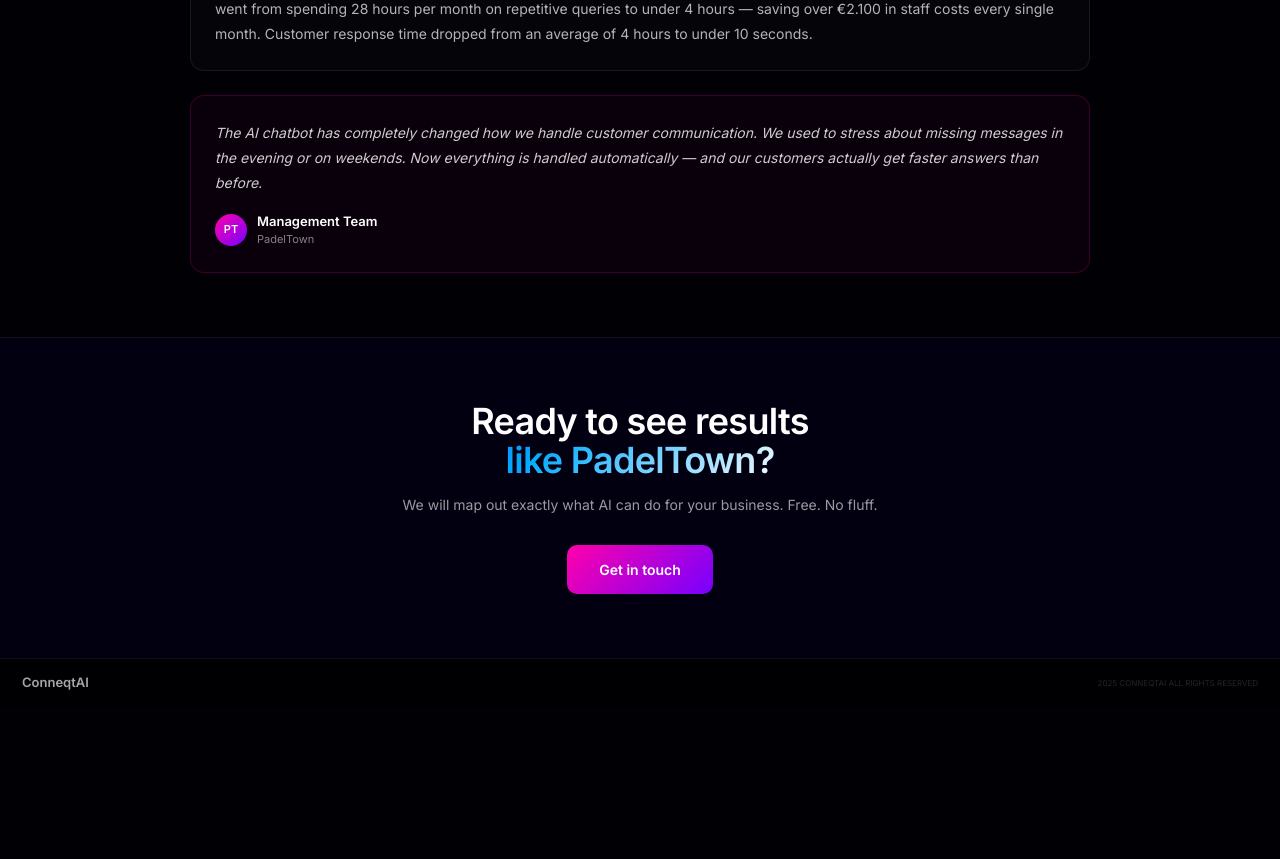
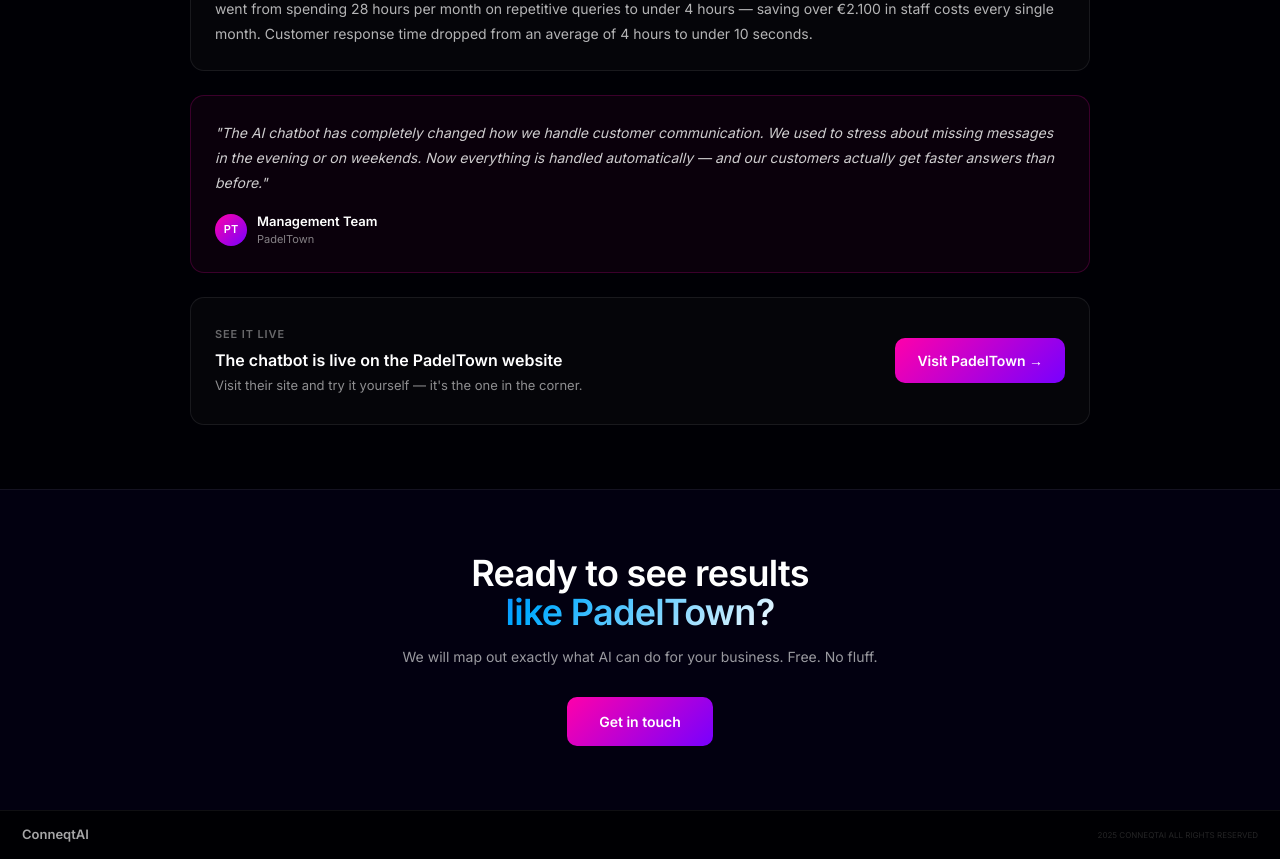
Before and after one commit to wesroord/conneqtai-website, a Next.js app: page /cases in a window 1280 px wide. Shown: the part 1060-1919 px from the top of the page. Before the commit the page ends 1767 px from the top, so only its background shows below. Built offline with nearby package versions, Linux system fonts and the light colour scheme.

Commit message:
feat: see it live sectie met link naar PadelTown

```diff
--- a/components/sections/CaseStudy.tsx
+++ b/components/sections/CaseStudy.tsx
@@ -32,7 +32,7 @@
           ))}
         </div>
         <div style={{marginTop:"24px",padding:"24px",borderRadius:"14px",border:"1px solid rgba(255,0,170,.2)",background:"rgba(255,0,170,.04)"}}>
-          <p style={{fontSize:"14px",color:"rgba(255,255,255,.8)",lineHeight:1.8,fontStyle:"italic",marginBottom:"16px"}}>The AI chatbot has completely changed how we handle customer communication. We used to stress about missing messages in the evening or on weekends. Now everything is handled automatically — and our customers actually get faster answers than before.</p>
+          <p style={{fontSize:"14px",color:"rgba(255,255,255,.8)",lineHeight:1.8,fontStyle:"italic",marginBottom:"16px"}}>"The AI chatbot has completely changed how we handle customer communication. We used to stress about missing messages in the evening or on weekends. Now everything is handled automatically — and our customers actually get faster answers than before."</p>
           <div style={{display:"flex",alignItems:"center",gap:"10px"}}>
             <div style={{width:"32px",height:"32px",borderRadius:"50%",background:"linear-gradient(135deg,#ff00aa,#7700ff)",display:"flex",alignItems:"center",justifyContent:"center",fontSize:"11px",fontWeight:700,color:"#fff"}}>PT</div>
             <div>
@@ -41,6 +41,16 @@
             </div>
           </div>
         </div>
+        <div style={{marginTop:"24px",padding:"28px 24px",borderRadius:"14px",border:"1px solid rgba(255,255,255,.08)",background:"rgba(255,255,255,.02)",display:"flex",alignItems:"center",justifyContent:"space-between",flexWrap:"wrap",gap:"16px"}}>
+          <div>
+            <div style={{fontSize:"11px",fontWeight:600,letterSpacing:".08em",textTransform:"uppercase",color:"rgba(255,255,255,.4)",marginBottom:"6px"}}>See it live</div>
+            <div style={{fontFamily:"'Inter',sans-serif",fontSize:"16px",fontWeight:700,color:"#fff",marginBottom:"4px"}}>The chatbot is live on the PadelTown website</div>
+            <div style={{fontSize:"13px",color:"rgba(255,255,255,.55)"}}>Visit their site and try it yourself — it's the one in the corner.</div>
+          </div>
+          <a href="https://padel-town.nl" target="_blank" rel="noopener noreferrer" style={{display:"inline-flex",alignItems:"center",gap:"8px",padding:"12px 22px",borderRadius:"10px",background:"linear-gradient(135deg,#ff00aa,#7700ff)",color:"#fff",textDecoration:"none",fontFamily:"'Inter',sans-serif",fontSize:"14px",fontWeight:600,flexShrink:0}}>
+            Visit PadelTown →
+          </a>
+        </div>
       </div>
     </section>
   );
```
